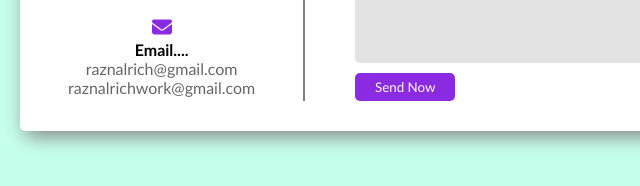
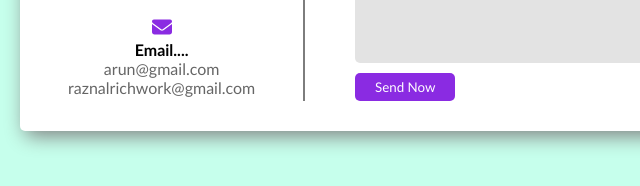
Before and after one commit to raznalrich/contact-page, a plain HTML site: page index.html in a window 1280 px wide. Shown: the part 254-440 px from the top of the page, 0-640 px from the left. Drawn offline with Linux system fonts and the light colour scheme.

Commit message:
feat : email changed

```diff
--- a/index.html
+++ b/index.html
@@ -27,7 +27,7 @@
                 <img src="./assets/envelope-solid.svg" class="icons">
 
                 <h4>Email....</h4>
-                <p>raznalrich@gmail.com<br>
+                <p>arun@gmail.com<br>
                 raznalrichwork@gmail.com</p>
             </div>
         </div>
```
